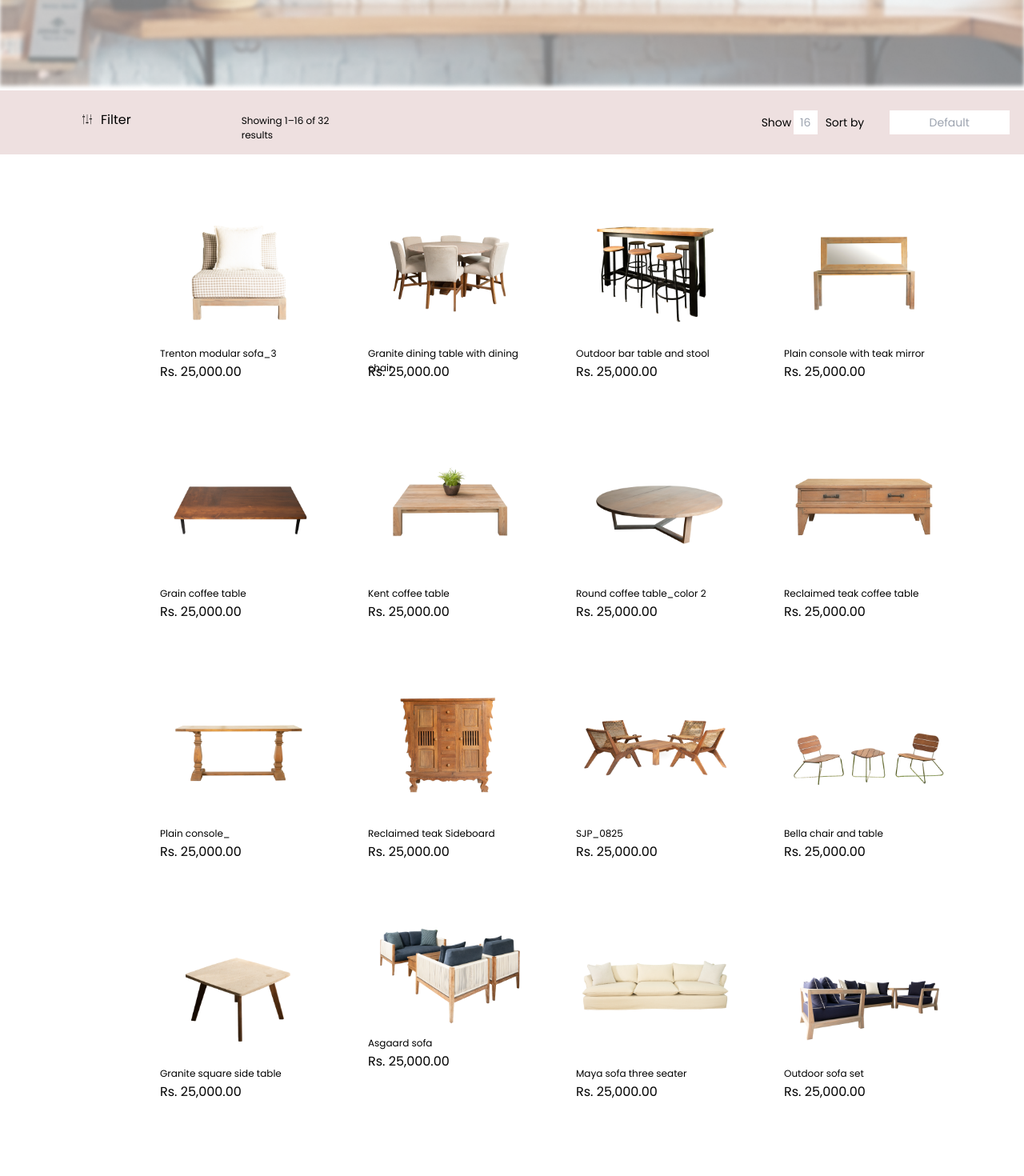
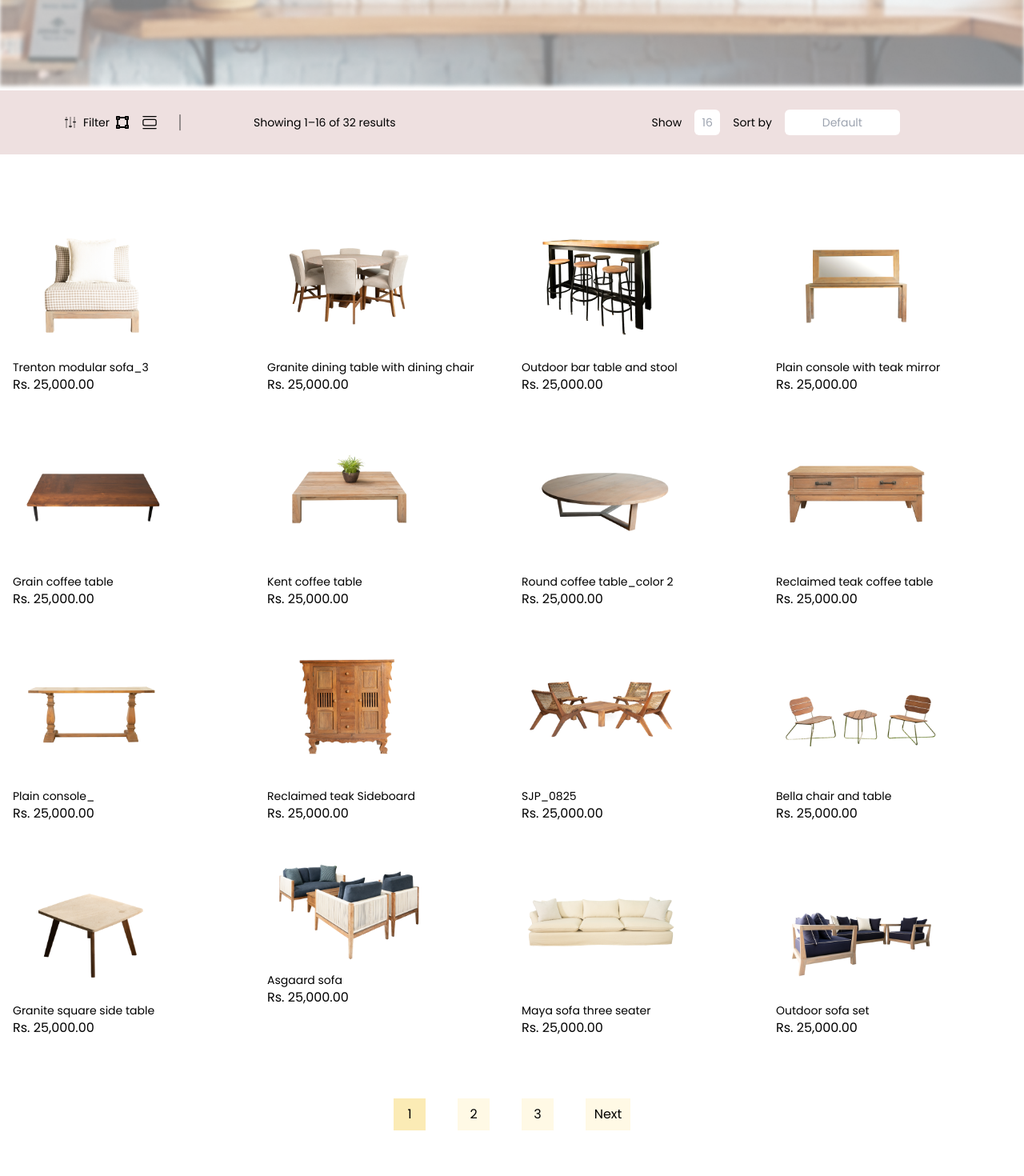
Before and after one commit to Benishsaleem/e-commerce-website, a Next.js app: page /shop in a window 1280 px wide. Shown: the part 280-1750 px from the top of the page at 80% size. Built offline with nearby package versions, Linux system fonts and the light colour scheme.

Commit message:
add changes

```diff
--- a/src/app/shop/page.tsx
+++ b/src/app/shop/page.tsx
@@ -33,136 +33,165 @@ const page = () => {
           </div>
         </div>
       </div>
-      <div className='flex w-[full] relative h-[80px] px-[100px] py-[25px] bg-[#eee0e0]'>
-          <div className='flex gap-2'>
-          <GiSettingsKnobs className='w-[18px] h-[18px] pt-[4px]' />
-          <p className='font-Poppins font-[300px] h-[20px]'>Filter</p>
-       </div>
-       <FaVectorSquare className='w-[18px] h-[18px] pt-[5px] ml-[20px]'/>
-       <BsViewList className='w-[20px] h-[20px] pt-[5px] ml-[20px]'/>
-       <PiLineVerticalThin className='w-[30px] h-[30px] ml-[18px] mt-[-2px]'/>
-       <div className='ml-[80px]'>
-        <p className='font-Poppins font-medium text-[12px] w-[150px] h-[20px] pt-[4px]'>Showing 1–16 of 32 results</p>
-       </div>
-       <div className='flex ml-[500px] gap-[10px]'>
-        <p className='font-Poppins text-[14px] pt-[5px] w-[30px] h-[18px]'>Show</p>
-        <button className='text-gray-400 bg-[#FFFFFF] text-[14px] w-[30px] h-[30px] rounded-4'>16</button>
-        <p className='font-Poppins text-[14px] pt-[5px] w-[70px] h-[18px]'>Sort by</p>
-        <button className='text-gray-400 bg-[#FFFFFF] text-[14px] w-[150px] h-[30px] rounded-4'>Default</button>
+      <div className="flex flex-wrap items-center w-full relative h-auto lg:h-[80px] px-4 lg:px-20 py-5 bg-[#eee0e0]">
+  {/* Filter Section */}
+  <div className="flex gap-2 items-center">
+    <GiSettingsKnobs className="w-4 h-4" />
+    <p className="font-Poppins text-sm">Filter</p>
   </div>
 
+  {/* View Icons */}
+  <div className="flex ml-2 items-center gap-4">
+    <FaVectorSquare className="w-4 h-4" />
+    <BsViewList className="w-5 h-5" />
+    <PiLineVerticalThin className="w-6 h-6" />
+  </div>
+
+  {/* Results Section */}
+  <div className="text-center mt-4 lg:mt-0 lg:ml-20">
+    <p className="font-Poppins font-medium text-xs lg:text-sm">
+      Showing 1–16 of 32 results
+    </p>
+  </div>
+
+  {/* Show and Sort Section */}
+  <div className="flex gap-4 items-center mt-4 lg:mt-0 lg:ml-80">
+    <p className="font-Poppins text-sm">Show</p>
+    <button className="text-gray-400 bg-white text-sm w-8 h-8 rounded-md">16</button>
+    <p className="font-Poppins text-sm">Sort by</p>
+    <button className="text-gray-400 bg-white text-sm w-36 h-8 rounded-md">
+      Default
+    </button>
+  </div>
+     </div>
+     <div className="items-center mx-auto p-4 bg-white">
+  <div className="grid grid-cols-1 sm:grid-cols-2 md:grid-cols-3 lg:grid-cols-4 gap-6 pt-10">
+    <div>
+      <Image src="/Images/bed.png" alt="bed" width={200} height={200} />
+      <p className="font-Poppins font-medium text-sm">Trenton modular sofa_3</p>
+      <h2 className="font-Poppins font-medium">Rs. 25,000.00</h2>
+    </div>
+    <div>
+      <Image src="/Images/S0.png" alt="dining" width={200} height={200} />
+      <p className="font-Poppins font-medium text-sm">Granite dining table with dining chair</p>
+      <h2 className="font-Poppins font-medium">Rs. 25,000.00</h2>
+    </div>
+    <div>
+      <Image src="/Images/S00.png" alt="outdoor table" width={200} height={200} />
+      <p className="font-Poppins font-medium text-sm">Outdoor bar table and stool</p>
+      <h2 className="font-Poppins font-medium">Rs. 25,000.00</h2>
+    </div>
+    <div>
+      <Image src="/Images/bed1.png" alt="bed2" width={200} height={200} />
+      <p className="font-Poppins font-medium text-sm">Plain console with teak mirror</p>
+      <h2 className="font-Poppins font-medium">Rs. 25,000.00</h2>
+    </div>
+    <div>
+      <Image src="/Images/S1.png" alt="table pic" width={200} height={200} />
+      <p className="font-Poppins font-medium text-sm">Grain coffee table</p>
+      <h2 className="font-Poppins font-medium">Rs. 25,000.00</h2>
+    </div>
+    <div>
+      <Image src="/Images/S2.png" alt="table pic" width={200} height={200} />
+      <p className="font-Poppins font-medium text-sm">Kent coffee table</p>
+      <h2 className="font-Poppins font-medium">Rs. 25,000.00</h2>
+    </div>
+    <div>
+      <Image src="/Images/S3.png" alt="table pic" width={200} height={200} />
+      <p className="font-Poppins font-medium text-sm">Round coffee table_color 2</p>
+      <h2 className="font-Poppins font-medium">Rs. 25,000.00</h2>
+    </div>
+    <div>
+      <Image src="/Images/S4.png" alt="table pic" width={200} height={200} />
+      <p className="font-Poppins font-medium text-sm">Reclaimed teak coffee table</p>
+      <h2 className="font-Poppins font-medium">Rs. 25,000.00</h2>
+    </div>
+    <div>
+      <Image src="/Images/S5.png" alt="table pic" width={200} height={200} />
+      <p className="font-Poppins font-medium text-sm">Plain console_</p>
+      <h2 className="font-Poppins font-medium">Rs. 25,000.00</h2>
+    </div>
+    <div>
+      <Image src="/Images/S6.png" alt="cupboard" width={200} height={200} />
+      <p className="font-Poppins font-medium text-sm">Reclaimed teak Sideboard</p>
+      <h2 className="font-Poppins font-medium">Rs. 25,000.00</h2>
+    </div>
+    <div>
+      <Image src="/Images/S7.png" alt="table chairs" width={200} height={200} />
+      <p className="font-Poppins font-medium text-sm">SJP_0825</p>
+      <h2 className="font-Poppins font-medium">Rs. 25,000.00</h2>
+    </div>
+    <div>
+      <Image src="/Images/S8.png" alt="table chairs" width={200} height={200} />
+      <p className="font-Poppins font-medium text-sm">Bella chair and table</p>
+      <h2 className="font-Poppins font-medium">Rs. 25,000.00</h2>
+    </div>
+    <div>
+      <Image src="/Images/S9.png" alt="table" width={200} height={200} />
+      <p className="font-Poppins font-medium text-sm">Granite square side table</p>
+      <h2 className="font-Poppins font-medium">Rs. 25,000.00</h2>
+    </div>
+    <div>
+      <Image src="/Images/Sofaset2.png" alt="sofa set" width={200} height={200} />
+      <p className="font-Poppins font-medium text-sm">Asgaard sofa</p>
+      <h2 className="font-Poppins font-medium">Rs. 25,000.00</h2>
+    </div>
+    <div>
+      <Image src="/Images/S11.png" alt="sofa set" width={200} height={200} />
+      <p className="font-Poppins font-medium text-sm">Maya sofa three seater</p>
+      <h2 className="font-Poppins font-medium">Rs. 25,000.00</h2>
+    </div>
+    <div>
+      <Image src="/Images/S12.png" alt="sofa set" width={200} height={200} />
+      <p className="font-Poppins font-medium text-sm">Outdoor sofa set</p>
+      <h2 className="font-Poppins font-medium">Rs. 25,000.00</h2>
+    </div>
+  </div>
+</div>
+<div className='flex flex-wrap justify-center items-center w-full relative h-40 gap-10 bg-white'>
+  <button className='bg-[#FBEBB5] w-10 h-10'>1</button>
+  <button className='bg-[#FFF9E5] w-10 h-10'>2</button>
+  <button className='bg-[#FFF9E5] w-10 h-10'>3</button>
+  <button className='font-Poppins bg-[#FFF9E5] w-14 h-10'>Next</button>
 
 </div>
-       <div className='container w-[1200px] h-[1400px] bg-white'>
-       <div className='grid grid-rows-4 grid-cols-4 pt-10 pl-[200px] gap-10 w-[1200px] h-[1200px] justify-center'>
+
+      <div className="bg-[#FAF3EA] py-10 px-6 lg:py-20 lg:px-40">
+  <div className="flex flex-col lg:flex-row justify-between gap-10 lg:gap-6">
+    {/* Free Delivery Section */}
+    <div className="flex gap-4 items-start">
       <div>
-          <Image src='/Images/bed.png' alt='bed' width='200' height='200'/>
-          <p className='font-Poppins font-medium text-[12px] h-[20px]'>Trenton modular sofa_3</p>
-          <h2 className='font-Poppins font-medium'>Rs. 25,000.00</h2>
+        <h5 className="font-poppins font-bold text-[20px] lg:text-[24px]">Free Delivery</h5>
+        <p className="text-[#898989] w-full lg:w-[250px] text-[14px] lg:text-[16px]">
+          For all orders over $50, consectetur adipiscing elit.
+        </p>
       </div>
-        <div>
-        <Image src='/Images/S0.png' alt='dining' width='200' height='200'/>
-        <p className='font-Poppins font-medium text-[12px] h-[20px]'>Granite dining table with dining chair</p>
-        <h2 className='font-Poppins font-medium'>Rs. 25,000.00</h2>
-        </div>
-        <div>
-        <Image src='/Images/S00.png' alt='outdoor table' width='200' height='200'/>
-        <p className='font-Poppins font-medium text-[12px] h-[20px]'>Outdoor bar table and stool</p>
-        <h2 className='font-Poppins font-medium'>Rs. 25,000.00</h2>
-        </div>
-        <div>
-        <Image src='/Images/bed1.png' alt='bed2' width='200' height='200'/>
-        <p className='font-Poppins font-medium text-[12px] h-[20px]'>Plain console with teak mirror</p>
-        <h2 className='font-Poppins font-medium'>Rs. 25,000.00</h2>
-        </div>
-        <div>
-        <Image src='/Images/S1.png' alt='table pic' width='200' height='200'/>
-        <p className='font-Poppins font-medium text-[12px] h-[20px]'>Grain coffee table</p>
-        <h2 className='font-Poppins font-medium'>Rs. 25,000.00</h2>
-        </div>
-        <div> <Image src='/Images/S2.png' alt='table pic' width='200' height='200'/>
-        <p className='font-Poppins font-medium text-[12px] h-[20px]'>Kent coffee table</p>
-        <h2 className='font-Poppins font-medium'>Rs. 25,000.00</h2>
-        </div>
-        <div>
-        <Image src='/Images/S3.png' alt='table pic' width='200' height='200'/>
-        <p className='font-Poppins font-medium text-[12px] h-[20px]'>Round coffee table_color 2</p>
-        <h2 className='font-Poppins font-medium'>Rs. 25,000.00</h2>
-        </div>
-        <div>
-        <Image src='/Images/S4.png' alt='table pic' width='200' height='200'/>
-        <p className='font-Poppins font-medium text-[12px] h-[20px]'>Reclaimed teak coffee table</p>
-        <h2 className='font-Poppins font-medium'>Rs. 25,000.00</h2>
-        </div>
-        <div>
-        <Image src='/Images/S5.png' alt='table pic' width='200' height='200'/>
-        <p className='font-Poppins font-medium text-[12px] h-[20px]'>Plain console_</p>
-        <h2 className='font-Poppins font-medium'>Rs. 25,000.00</h2>
-        </div>
-        <div>
-        <Image src='/Images/S6.png' alt='cupboard' width='200' height='200'/>
-        <p className='font-Poppins font-medium text-[12px] h-[20px]'>Reclaimed teak Sideboard </p>
-        <h2 className='font-Poppins font-medium'>Rs. 25,000.00</h2>
-        </div>
-        <div>
-        <Image src='/Images/S7.png' alt='table chairs' width='200' height='200'/>
-        <p className='font-Poppins font-medium text-[12px] h-[20px]'>SJP_0825</p>
-        <h2 className='font-Poppins font-medium'>Rs. 25,000.00</h2>
-        </div>
-        <div>
-        <Image src='/Images/S8.png' alt='table chairs' width='200' height='200'/>
-        <p className='font-Poppins font-medium text-[12px] h-[20px]'>Bella chair and table</p>
-        <h2 className='font-Poppins font-medium'>Rs. 25,000.00</h2>
-        </div>
-        <div>
-        <Image src='/Images/S9.png' alt='table' width='200' height='200'/>
-        <p className='font-Poppins font-medium text-[12px] h-[20px]'>Granite square side table</p>
-        <h2 className='font-Poppins font-medium'>Rs. 25,000.00</h2>
-        </div>
-        <div>
-        <Image src='/Images/Sofaset2.png' alt='sofa set' width='200' height='200'/>
-        <p className='font-Poppins font-medium text-[12px] h-[20px]'>Asgaard sofa</p>
-        <h2 className='font-Poppins font-medium'>Rs. 25,000.00</h2>
-        </div>
-        <div>
-        <Image src='/Images/S11.png' alt='sofa set' width='200' height='200'/>
-        <p className='font-Poppins font-medium text-[12px] h-[20px]'>Maya sofa three seater</p>
-        <h2 className='font-Poppins font-medium'>Rs. 25,000.00</h2>
-        </div>
-        <div>
-        <Image src='/Images/S12.png' alt='sofa set' width='200' height='200'/>
-        <p className='font-Poppins font-medium text-[12px] h-[20px]'>Outdoor sofa set</p>
-        <h2 className='font-Poppins font-medium'>Rs. 25,000.00</h2>
     </div>
 
+    {/* 90 Days Return Section */}
+    <div className="flex gap-4 items-start">
+      <div>
+        <h5 className="font-poppins font-bold text-[20px] lg:text-[24px]">90 Days Return</h5>
+        <p className="text-[#898989] w-full lg:w-[250px] text-[14px] lg:text-[16px]">
+          If goods have problems, consectetur adipiscing elit.
+        </p>
+      </div>
+    </div>
+
+    {/* Secure Payment Section */}
+    <div className="flex gap-4 items-start">
+      <div>
+        <h5 className="font-poppins font-bold text-[20px] lg:text-[24px]">Secure Payment</h5>
+        <p className="text-[#898989] w-full lg:w-[250px] text-[14px] lg:text-[16px]">
+          100% secure payment, consectetur adipiscing elit.
+        </p>
+      </div>
+    </div>
   </div>
 </div>
 
 
-      <div className="bg-[#FAF3EA] py-20 px-40 flex justify-between gap-6">
-        <div className="flex gap-4">
 
-            <div>
-                <h5 className="font-poppins font-bold text-[24px]">Free Delivery</h5>
-                <p className="text-[#898989] w-[250px]">For all oders over $50, consectetur adipim scing elit.</p>
-            </div>
-        </div>
-        <div className="flex gap-4">
-
-            <div>
-                <h5 className="font-poppins font-bold text-[24px]">90 Days Return</h5>
-                <p className="text-[#898989] w-[250px]">If goods have problems, consectetur adipim scing elit.</p>
-            </div>
-        </div>
-        <div className="flex gap-4">
-
-            <div>
-                <h5 className="font-poppins font-bold text-[24px]">Secure Payment</h5>
-                <p className="text-[#898989] w-[250px]">100% secure payment, consectetur adipim scing elit.</p>
-            </div>
-        </div>
-
-        </div>
 
       <Footer/>
     </div>
```
Lines whose indentation alone changed are shown as unchanged.
